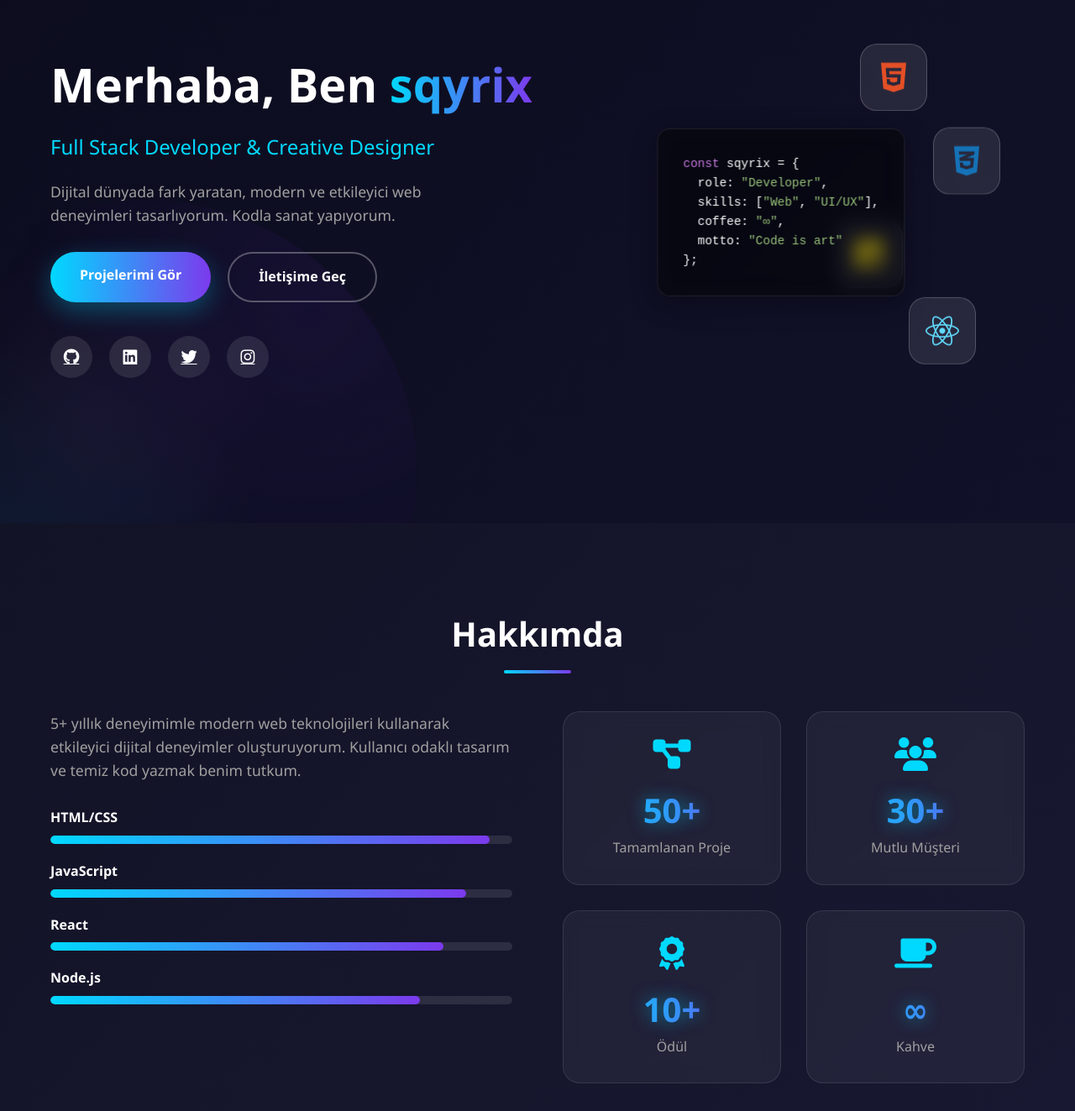
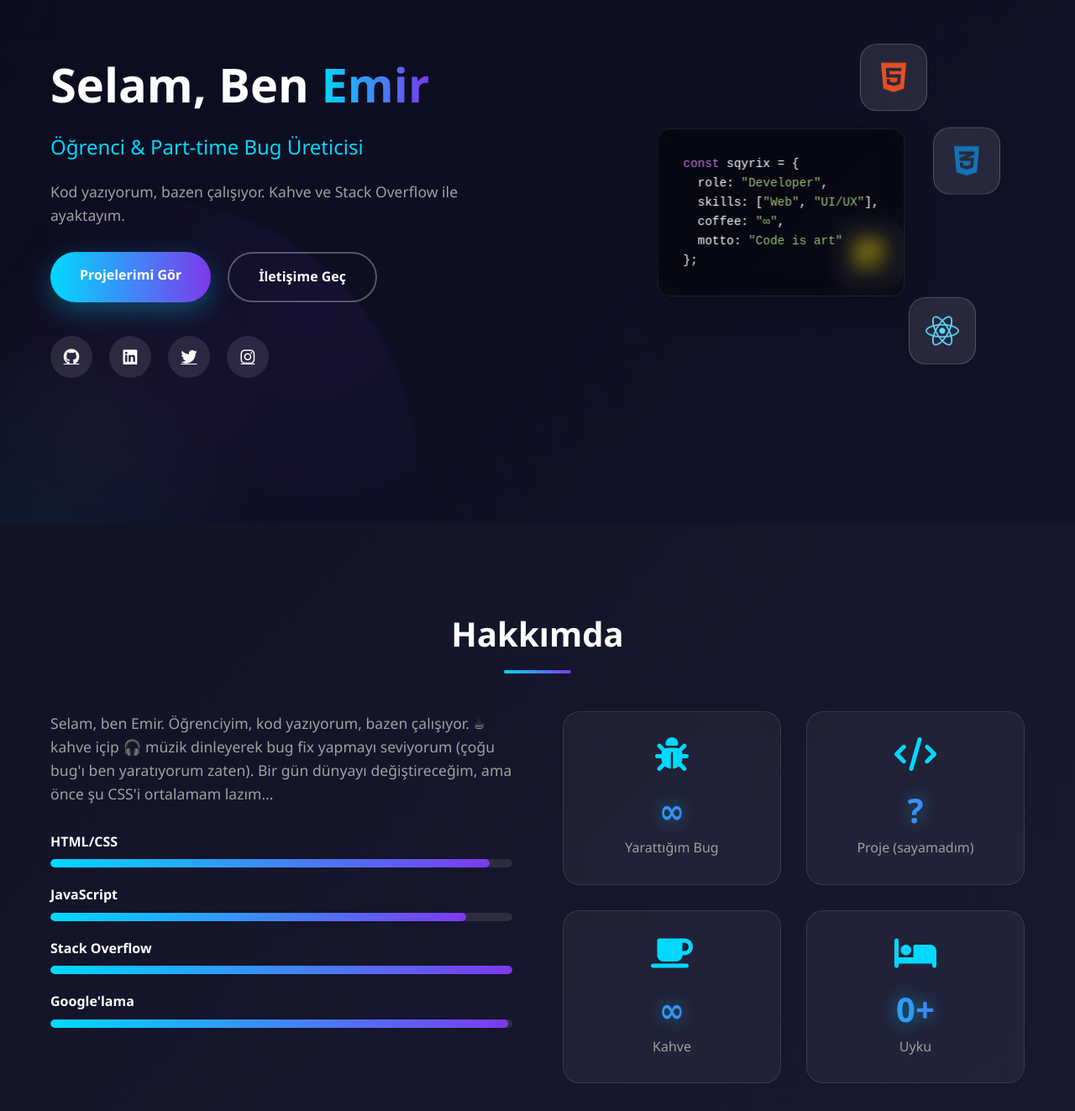
Before and after one commit to Sqyrix/Sqyrix.github.io, a plain HTML site: page index.html in a window 1280 px wide. Shown: the part 177-1500 px from the top of the page at 84% size. Drawn offline with Linux system fonts and the light colour scheme.

Commit message:
Update index.html

```diff
--- a/index.html
+++ b/index.html
@@ -31,9 +31,9 @@
     <!-- Hero Section -->
     <section id="home" class="hero">
         <div class="hero-content">
-            <h1>Merhaba, Ben <span class="highlight">sqyrix</span></h1>
-            <p class="typing-text">Full Stack Developer & Creative Designer</p>
-            <p class="hero-description">Dijital dünyada fark yaratan, modern ve etkileyici web deneyimleri tasarlıyorum. Kodla sanat yapıyorum.</p>
+            <h1>Selam, Ben <span class="highlight">Emir</span></h1>
+            <p class="typing-text">Öğrenci & Part-time Bug Üreticisi</p>
+            <p class="hero-description">Kod yazıyorum, bazen çalışıyor. Kahve ve Stack Overflow ile ayaktayım.</p>
             <div class="hero-buttons">
                 <a href="#projects" class="btn btn-primary">Projelerimi Gör</a>
                 <a href="#contact" class="btn btn-secondary">İletişime Geç</a>
@@ -74,7 +74,7 @@
         <h2 class="section-title">Hakkımda</h2>
         <div class="about-container">
             <div class="about-text">
-                <p>5+ yıllık deneyimimle modern web teknolojileri kullanarak etkileyici dijital deneyimler oluşturuyorum. Kullanıcı odaklı tasarım ve temiz kod yazmak benim tutkum.</p>
+                <p>Selam, ben Emir. Öğrenciyim, kod yazıyorum, bazen çalışıyor. ☕ kahve içip 🎧 müzik dinleyerek bug fix yapmayı seviyorum (çoğu bug'ı ben yaratıyorum zaten). Bir gün dünyayı değiştireceğim, ama önce şu CSS'i ortalamam lazım...</p>
                 <div class="skills-grid">
                     <div class="skill-item">
                         <div class="skill-name">HTML/CSS</div>
@@ -85,35 +85,35 @@
                         <div class="skill-bar"><div class="skill-progress" style="width: 90%"></div></div>
                     </div>
                     <div class="skill-item">
-                        <div class="skill-name">React</div>
-                        <div class="skill-bar"><div class="skill-progress" style="width: 85%"></div></div>
+                        <div class="skill-name">Stack Overflow</div>
+                        <div class="skill-bar"><div class="skill-progress" style="width: 100%"></div></div>
                     </div>
                     <div class="skill-item">
-                        <div class="skill-name">Node.js</div>
-                        <div class="skill-bar"><div class="skill-progress" style="width: 80%"></div></div>
+                        <div class="skill-name">Google'lama</div>
+                        <div class="skill-bar"><div class="skill-progress" style="width: 99%"></div></div>
                     </div>
                 </div>
             </div>
             <div class="about-stats">
                 <div class="stat-card">
-                    <i class="fas fa-project-diagram"></i>
-                    <h3>50+</h3>
-                    <p>Tamamlanan Proje</p>
+                    <i class="fas fa-bug"></i>
+                    <h3>∞</h3>
+                    <p>Yarattığım Bug</p>
                 </div>
                 <div class="stat-card">
-                    <i class="fas fa-users"></i>
-                    <h3>30+</h3>
-                    <p>Mutlu Müşteri</p>
-                </div>
-                <div class="stat-card">
-                    <i class="fas fa-award"></i>
-                    <h3>10+</h3>
-                    <p>Ödül</p>
+                    <i class="fas fa-code"></i>
+                    <h3>?</h3>
+                    <p>Proje (sayamadım)</p>
                 </div>
                 <div class="stat-card">
                     <i class="fas fa-coffee"></i>
                     <h3>∞</h3>
                     <p>Kahve</p>
+                </div>
+                <div class="stat-card">
+                    <i class="fas fa-bed"></i>
+                    <h3>0</h3>
+                    <p>Uyku</p>
                 </div>
             </div>
         </div>
@@ -245,8 +245,9 @@
                 </div>
             </div>
             <form class="contact-form" id="contactForm" action="https://formspree.io/f/xaqnekwn" method="POST">
-                <input type="hidden" name="_subject" value="Yeni İletişim Formu Mesajı - sqyrix.com">
-                <input type="hidden" name="_template" value="table">
+                <input type="hidden" name="_subject" value="Yeni İletişim Formu Mesajı - sqyrix.me">
+                <input type="hidden" name="_next" value="https://sqyrix.me/tesekkurler.html">
+                <input type="hidden" name="_captcha" value="false">
                 <div class="form-group">
                     <input type="text" name="name" placeholder="Adınız" required>
                 </div>
@@ -260,12 +261,8 @@
                     <textarea name="message" placeholder="Mesajınız" rows="5" required></textarea>
                 </div>
                 <button type="submit" class="btn btn-primary" id="submitBtn">
-                    <span class="btn-text">Gönder</span>
-                    <span class="btn-loading" style="display: none;"><i class="fas fa-spinner fa-spin"></i> Gönderiliyor...</span>
-                    <span class="btn-success" style="display: none;"><i class="fas fa-check"></i> Gönderildi!</span>
-                    <i class="fas fa-paper-plane btn-icon"></i>
+                    Gönder <i class="fas fa-paper-plane"></i>
                 </button>
-                <p class="form-message" id="formMessage"></p>
             </form>
         </div>
     </section>
```
